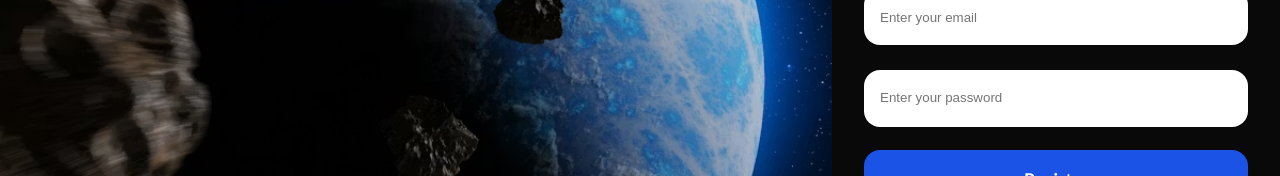
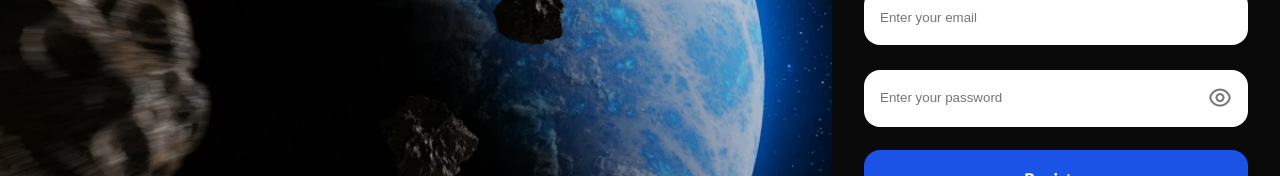
Before and after one commit to sounarva/Instagram-Clone-Full-Stack-Project, a React (Vite) app in the folder Frontend/: page /register in a window 1280 px wide. Shown: the part 328-504 px from the top of the page. Built offline with nearby package versions, Linux system fonts and the light colour scheme.

Commit message:
Password visibility modification

```diff
--- a/Frontend/src/Features/Auth/Pages/Login.jsx
+++ b/Frontend/src/Features/Auth/Pages/Login.jsx
@@ -9,6 +9,7 @@ const Login = () => {
   const [showPopup, setShowPopup] = useState(false)
   const [email, setEmail] = useState('')
   const [password, setPassword] = useState('')
+  const [showPassword, setShowPassword] = useState(false)
 
   const successMessage = (content) => {
     toast.success(content, {
@@ -85,15 +86,20 @@ const Login = () => {
               autoComplete='off'
             />
 
+            <div className='password-wrapper'>
               <input
                 onInput={(e) => setPassword(e.target.value)}
-              type="password"
+                type={showPassword ? 'text' : 'password'}
                 name="password"
                 id="password"
                 value={password}
                 placeholder='Enter your password'
                 required
-              autoComplete='off'/>
+                autoComplete='off' />
+              <p onClick={() => setShowPassword(!showPassword)}>
+                <i className={showPassword ? "ri-eye-close-line" : "ri-eye-line"}></i>
+              </p>
+            </div>
 
             <button type='submit'>Login</button>
           </form>
--- a/Frontend/src/Features/Auth/Pages/Register.jsx
+++ b/Frontend/src/Features/Auth/Pages/Register.jsx
@@ -10,6 +10,7 @@ const Register = () => {
     const [email, setEmail] = useState('')
     const [password, setPassword] = useState('')
     const [showPopup, setShowPopup] = useState(false)
+    const [showPassword, setShowPassword] = useState(false)
 
     const successMessage = (content) => {
         toast.success(content, {
@@ -89,7 +90,7 @@ const Register = () => {
                             value={userName}
                             placeholder='Enter your username'
                             required
-                            autoComplete='off'/>
+                            autoComplete='off' />
 
                         <input
                             onInput={(e) => setEmail(e.target.value)}
@@ -99,17 +100,23 @@ const Register = () => {
                             value={email}
                             placeholder='Enter your email'
                             required
-                            autoComplete='off'/>
+                            autoComplete='off' />
 
+
+                        <div className='password-wrapper'>
                             <input
                                 onInput={(e) => setPassword(e.target.value)}
-                            type="password"
+                                type={showPassword ? 'text' : 'password'}
                                 name="password"
                                 id="password"
                                 value={password}
                                 placeholder='Enter your password'
                                 required
-                            autoComplete='off'/>
+                                autoComplete='off' />
+                            <p onClick={() => setShowPassword(!showPassword)}>
+                                <i className={showPassword ? "ri-eye-close-line" : "ri-eye-line"}></i>
+                            </p>
+                        </div>
 
                         <button type='submit'>Register</button>
                     </form>
--- a/Frontend/src/Features/Auth/Styles/loginForm.scss
+++ b/Frontend/src/Features/Auth/Styles/loginForm.scss
@@ -82,6 +82,37 @@
                     color: #fff;
                 }
 
+                .password-wrapper {
+                    position: relative;
+                    width: 100%;
+
+                    input {
+                        width: 100%;
+                        padding-right: 3rem;
+                    }
+
+                    p {
+                        position: absolute;
+                        top: 50%;
+                        right: 1rem;
+                        transform: translateY(-50%);
+                        margin: 0;
+                        padding: 0;
+                        width: auto;
+                        height: auto;
+                        display: flex;
+                        align-items: center;
+                        justify-content: center;
+
+                        i {
+                            font-size: 1.5rem;
+                            font-weight: 400;
+                            color: #777;
+                            cursor: pointer;
+                        }
+                    }
+                }
+
             }
 
             p {
--- a/Frontend/src/Features/Auth/Styles/registerForm.scss
+++ b/Frontend/src/Features/Auth/Styles/registerForm.scss
@@ -81,6 +81,37 @@
                     color: #fff;
                 }
 
+                .password-wrapper {
+                    position: relative;
+                    width: 100%;
+
+                    input {
+                        width: 100%;
+                        padding-right: 3rem;
+                    }
+
+                    p {
+                        position: absolute;
+                        top: 50%;
+                        right: 1rem;
+                        transform: translateY(-50%);
+                        margin: 0;
+                        padding: 0;
+                        width: auto;
+                        height: auto;
+                        display: flex;
+                        align-items: center;
+                        justify-content: center;
+
+                        i {
+                            font-size: 1.5rem;
+                            font-weight: 400;
+                            color: #777;
+                            cursor: pointer;
+                        }
+                    }
+                }
+
             }
 
             p {
```
Lines whose indentation alone changed are shown as unchanged.
